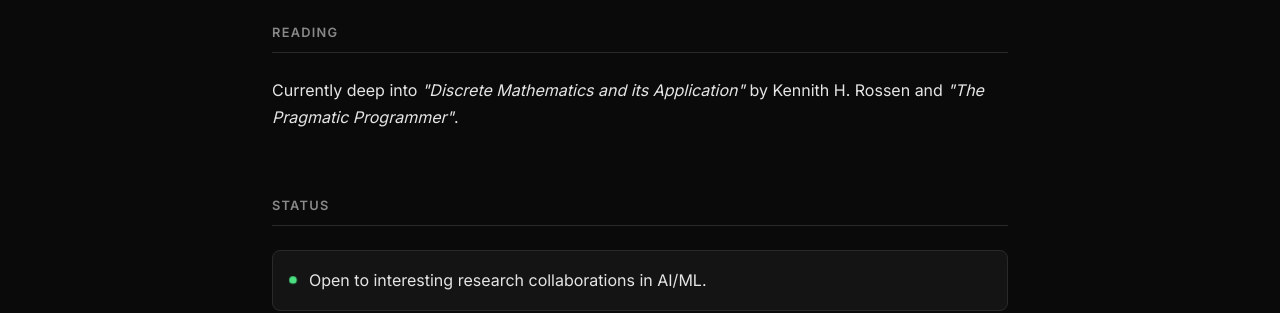
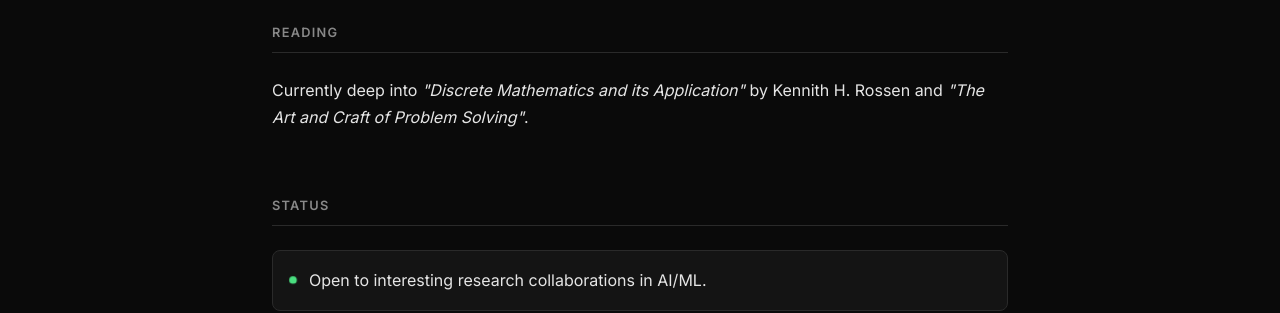
Before and after one commit to saharshg29/saharshg29.github.io, a Jekyll site: the page built from now.html, in a window 1280 px wide and 1234 px high. Shown: the part 625-938 px from the top of the window. Built offline with Jekyll 4.4.1, drawn with Linux system fonts in a browser that asks for light colours.

Commit message:
updated now

```diff
--- a/now.html
+++ b/now.html
@@ -22,7 +22,7 @@
 
 <section class="section reveal reveal-2">
     <h2 class="section-heading">Reading</h2>
-    <p>Currently deep into <em>"Discrete Mathematics and its Application"</em> by Kennith H. Rossen and <em>"The Pragmatic Programmer"</em>.</p>
+    <p>Currently deep into <em>"Discrete Mathematics and its Application"</em> by Kennith H. Rossen and <em>"The Art and Craft of Problem Solving"</em>.</p>
 </section>
 
 <section class="section reveal reveal-3">
```
